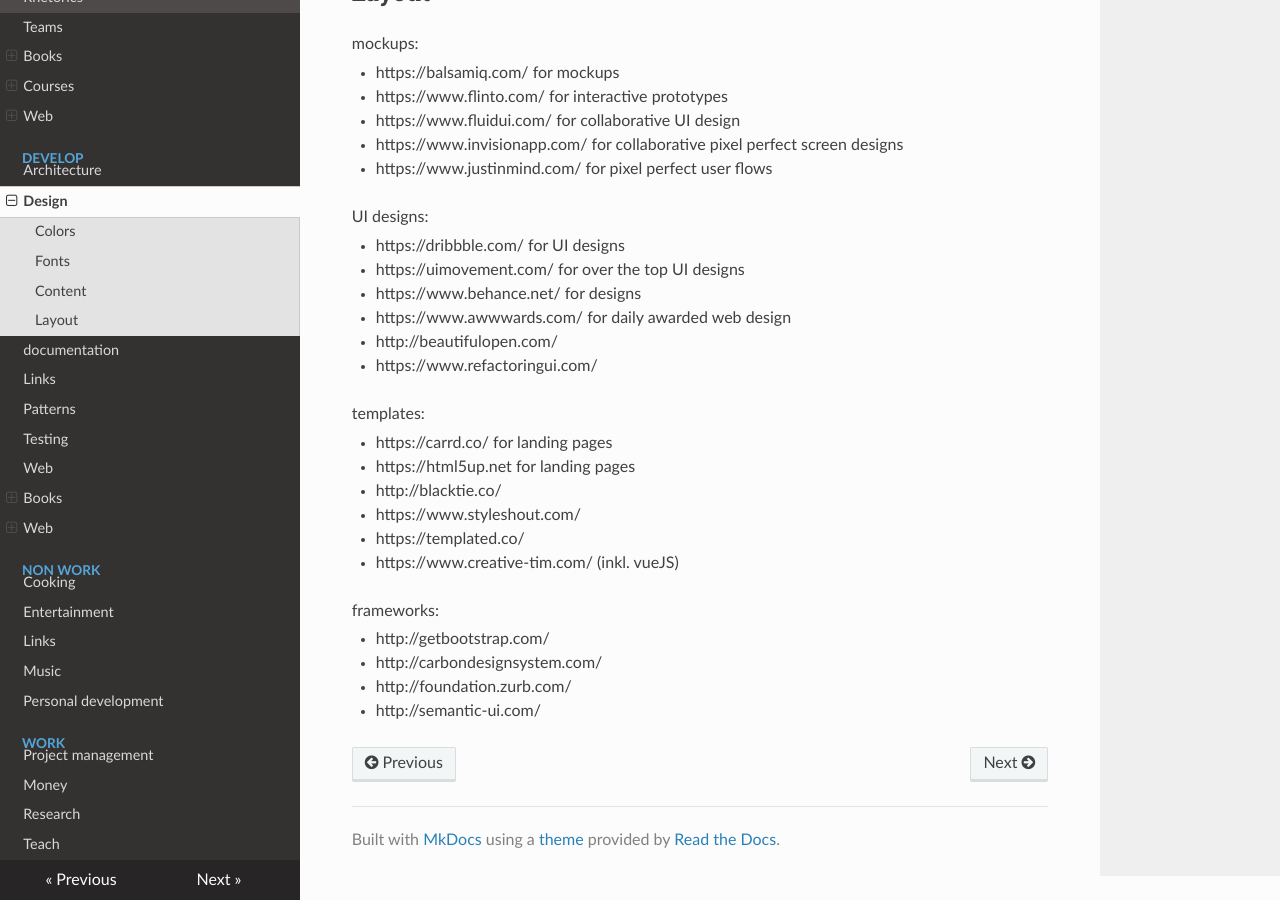
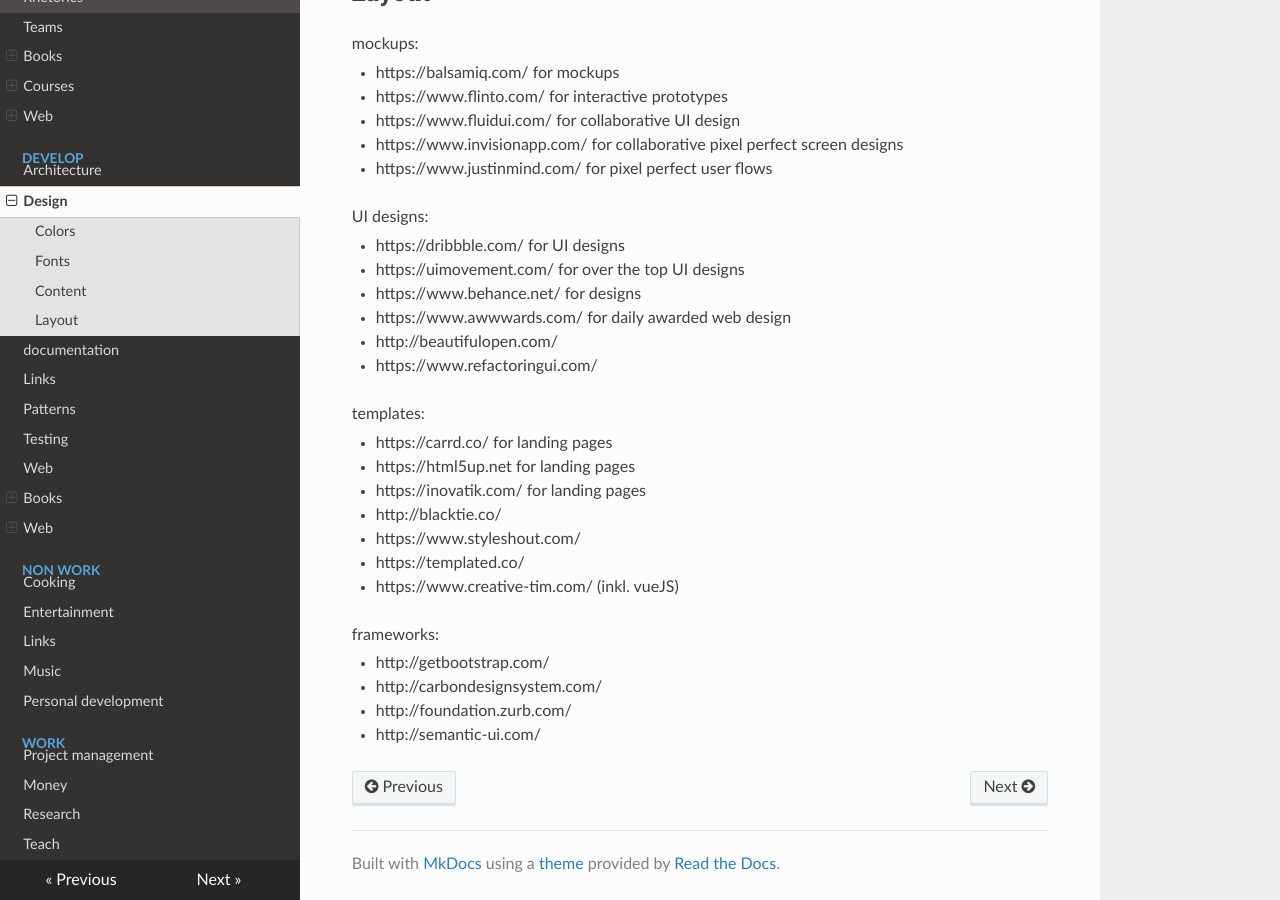
Before and after one commit to famoser/docs, an MkDocs documentation site: the page built from docs/develop/design.md, in a window 1280 px wide and 900 px high, scrolled down 1455 px. Built offline with MkDocs 1.6.1, drawn with Linux system fonts in a browser that asks for light colours; nearby versions of some CDN libraries.

Commit message:
Update design.md

```diff
--- a/docs/develop/design.md
+++ b/docs/develop/design.md
@@ -82,6 +82,7 @@
 
 - https://carrd.co/ for landing pages
 - https://html5up.net for landing pages
+- https://inovatik.com/ for landing pages
 - http://blacktie.co/
 - https://www.styleshout.com/
 - https://templated.co/
```
